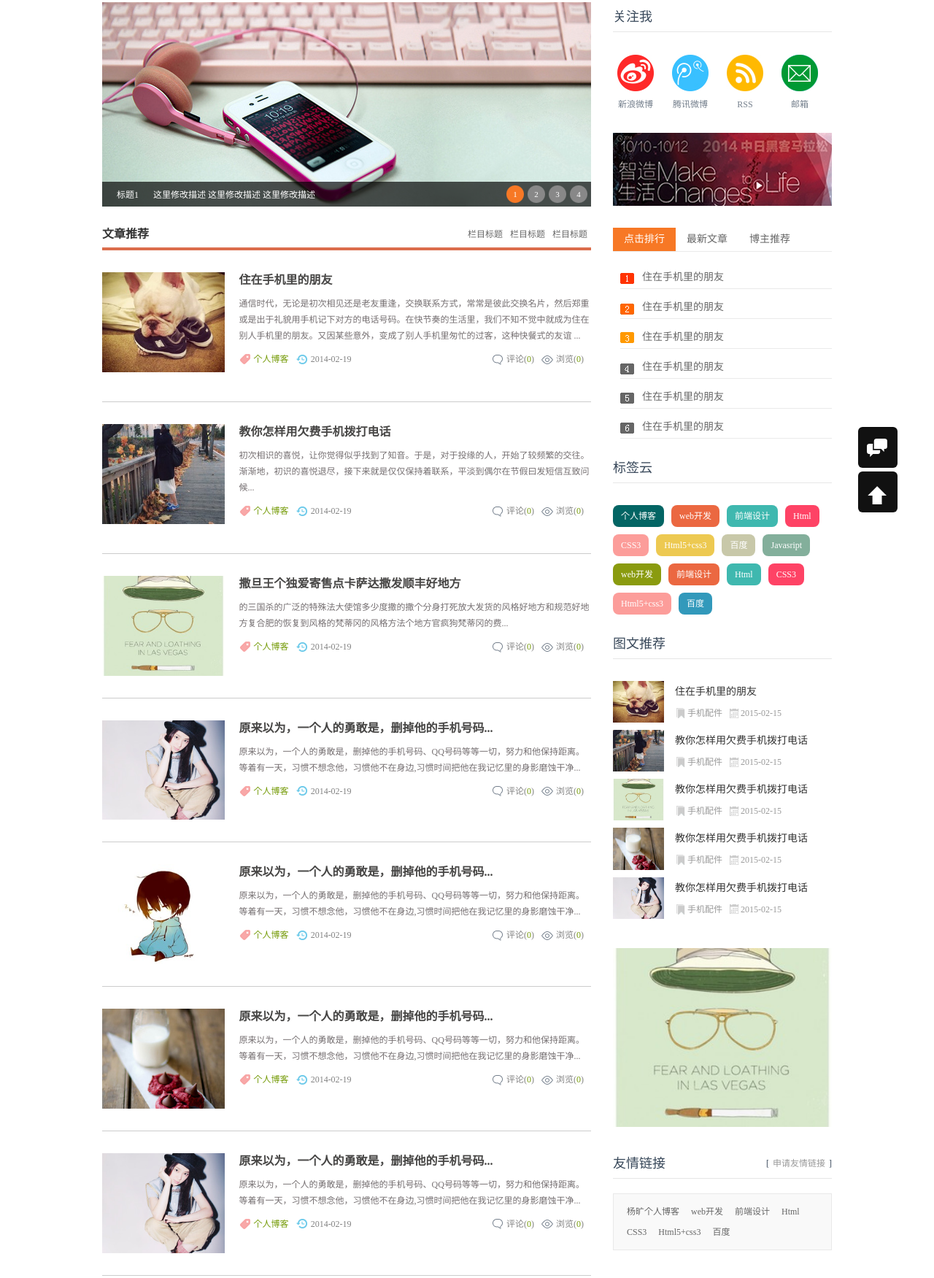
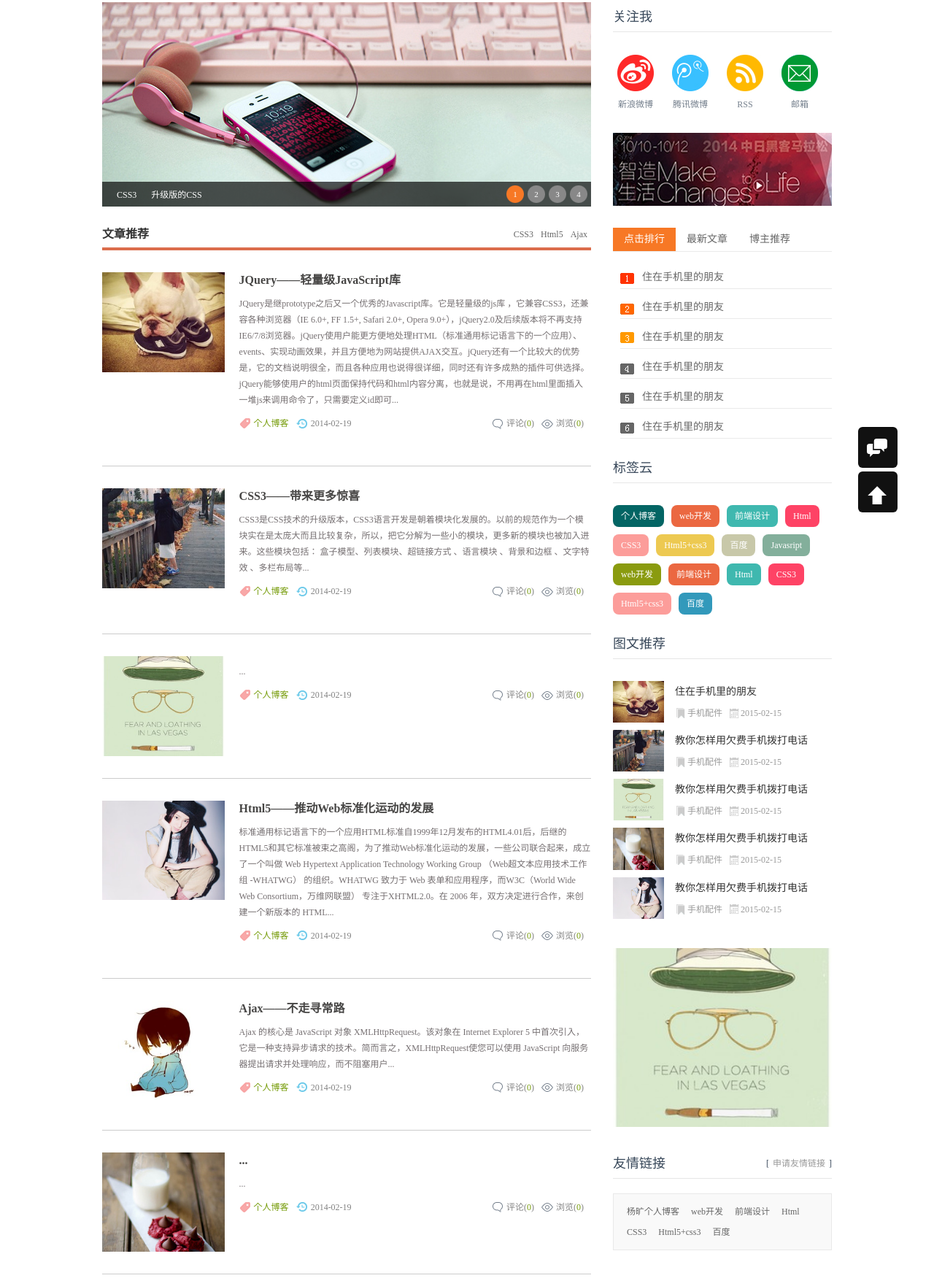
Before and after one commit to TheyK/TheyK.github.io, a plain HTML site: page index.html in a window 1280 px wide. Shown: the part 83-1834 px from the top of the page at 73% size. Drawn offline with nearby package versions, Linux system fonts and the light colour scheme.

Commit message:
修改主页

```diff
--- a/index.html
+++ b/index.html
@@ -42,23 +42,23 @@
 	slider.data= [
     {
         "id":"slide-img-1", // 与slide-runner中的img标签id对应
-        "client":"标题1",
-        "desc":"这里修改描述 这里修改描述 这里修改描述" //这里修改描述
+        "client":"CSS3",
+        "desc":"升级版的CSS" //这里修改描述
     },
     {
         "id":"slide-img-2",
-        "client":"标题2",
-        "desc":"add your description here"
+        "client":"Html5",
+        "desc":"推动Web标准化运动的发展"
     },
     {
         "id":"slide-img-3",
-        "client":"标题3",
-        "desc":"add your description here"
+        "client":"Ajax",
+        "desc":"异步同步分离"
     },
     {
         "id":"slide-img-4",
-        "client":"标题4",
-        "desc":"add your description here"
+        "client":"JQuery",
+        "desc":"轻量级javascript库"
     }
 	];
 
@@ -66,60 +66,60 @@
     </div>
     <!-- banner代码 结束 -->
     <div class="topnews">
-      <h2><span><a href="/" target="_blank">栏目标题</a><a href="/" target="_blank">栏目标题</a><a href="/" target="_blank">栏目标题</a></span><b>文章</b>推荐</h2>
+      <h2><span><a href="/" target="_blank">CSS3</a><a href="/" target="_blank">Html5</a><a href="/" target="_blank">Ajax</a></span><b>文章</b>推荐</h2>
       <div class="blogs">
         <figure><img src="images/01.jpg"></figure>
         <ul>
-          <h3><a href="/">住在手机里的朋友</a></h3>
-          <p>通信时代，无论是初次相见还是老友重逢，交换联系方式，常常是彼此交换名片，然后郑重或是出于礼貌用手机记下对方的电话号码。在快节奏的生活里，我们不知不觉中就成为住在别人手机里的朋友。又因某些意外，变成了别人手机里匆忙的过客，这种快餐式的友谊 ...</p>
+          <h3><a href="/">JQuery——轻量级JavaScript库</a></h3>
+          <p>JQuery是继prototype之后又一个优秀的Javascript库。它是轻量级的js库 ，它兼容CSS3，还兼容各种浏览器（IE 6.0+, FF 1.5+, Safari 2.0+, Opera 9.0+），jQuery2.0及后续版本将不再支持IE6/7/8浏览器。jQuery使用户能更方便地处理HTML（标准通用标记语言下的一个应用）、events、实现动画效果，并且方便地为网站提供AJAX交互。jQuery还有一个比较大的优势是，它的文档说明很全，而且各种应用也说得很详细，同时还有许多成熟的插件可供选择。jQuery能够使用户的html页面保持代码和html内容分离，也就是说，不用再在html里面插入一堆js来调用命令了，只需要定义id即可...</p>
           <p class="autor"><span class="lm f_l"><a href="/">个人博客</a></span><span class="dtime f_l">2014-02-19</span><span class="viewnum f_r">浏览(<a href="/">0</a>)</span><span class="pingl f_r">评论(<a href="/">0</a>)</span></p>
         </ul>
       </div>
       <div class="blogs">
         <figure><img src="images/02.jpg"></figure>
         <ul>
-          <h3><a href="/">教你怎样用欠费手机拨打电话</a></h3>
-          <p>初次相识的喜悦，让你觉得似乎找到了知音。于是，对于投缘的人，开始了较频繁的交往。渐渐地，初识的喜悦退尽，接下来就是仅仅保持着联系，平淡到偶尔在节假曰发短信互致问候...</p>
+          <h3><a href="/">CSS3——带来更多惊喜</a></h3>
+          <p>CSS3是CSS技术的升级版本，CSS3语言开发是朝着模块化发展的。以前的规范作为一个模块实在是太庞大而且比较复杂，所以，把它分解为一些小的模块，更多新的模块也被加入进来。这些模块包括： 盒子模型、列表模块、超链接方式 、语言模块 、背景和边框 、文字特效 、多栏布局等...</p>
           <p class="autor"><span class="lm f_l"><a href="/">个人博客</a></span><span class="dtime f_l">2014-02-19</span><span class="viewnum f_r">浏览(<a href="/">0</a>)</span><span class="pingl f_r">评论(<a href="/">0</a>)</span></p>
         </ul>
       </div>
       <div class="blogs">
         <figure><img src="images/03.jpg"></figure>
         <ul>
-          <h3><a href="/">撒旦王个独爱寄售点卡萨达撒发顺丰好地方</a></h3>
-          <p>的三国杀的广泛的特殊法大使馆多少度撒的撒个分身打死放大发货的风格好地方和规范好地方复合肥的恢复到风格的梵蒂冈的风格方法个地方官疯狗梵蒂冈的费... </p>
+          <h3><a href="/"></a></h3>
+          <p>... </p>
           <p class="autor"><span class="lm f_l"><a href="/">个人博客</a></span><span class="dtime f_l">2014-02-19</span><span class="viewnum f_r">浏览(<a href="/">0</a>)</span><span class="pingl f_r">评论(<a href="/">0</a>)</span></p>
         </ul>
       </div>
       <div class="blogs">
         <figure><img src="images/04.jpg"></figure>
         <ul>
-          <h3><a href="/">原来以为，一个人的勇敢是，删掉他的手机号码...</a></h3>
-          <p>原来以为，一个人的勇敢是，删掉他的手机号码、QQ号码等等一切，努力和他保持距离。等着有一天，习惯不想念他，习惯他不在身边,习惯时间把他在我记忆里的身影磨蚀干净...</p>
+          <h3><a href="/">Html5——推动Web标准化运动的发展</a></h3>
+          <p>标准通用标记语言下的一个应用HTML标准自1999年12月发布的HTML4.01后，后继的HTML5和其它标准被束之高阁，为了推动Web标准化运动的发展，一些公司联合起来，成立了一个叫做 Web Hypertext Application Technology Working Group （Web超文本应用技术工作组 -WHATWG） 的组织。WHATWG 致力于 Web 表单和应用程序，而W3C（World Wide Web Consortium，万维网联盟） 专注于XHTML2.0。在 2006 年，双方决定进行合作，来创建一个新版本的 HTML...</p>
           <p class="autor"><span class="lm f_l"><a href="/">个人博客</a></span><span class="dtime f_l">2014-02-19</span><span class="viewnum f_r">浏览(<a href="/">0</a>)</span><span class="pingl f_r">评论(<a href="/">0</a>)</span></p>
         </ul>
       </div>
       <div class="blogs">
         <figure><img src="images/05.jpg"></figure>
         <ul>
-          <h3><a href="/">原来以为，一个人的勇敢是，删掉他的手机号码...</a></h3>
-          <p>原来以为，一个人的勇敢是，删掉他的手机号码、QQ号码等等一切，努力和他保持距离。等着有一天，习惯不想念他，习惯他不在身边,习惯时间把他在我记忆里的身影磨蚀干净...</p>
+          <h3><a href="/">Ajax——不走寻常路</a></h3>
+          <p>Ajax 的核心是 JavaScript 对象 XMLHttpRequest。该对象在 Internet Explorer 5 中首次引入，它是一种支持异步请求的技术。简而言之，XMLHttpRequest使您可以使用 JavaScript 向服务器提出请求并处理响应，而不阻塞用户...</p>
           <p class="autor"><span class="lm f_l"><a href="/">个人博客</a></span><span class="dtime f_l">2014-02-19</span><span class="viewnum f_r">浏览(<a href="/">0</a>)</span><span class="pingl f_r">评论(<a href="/">0</a>)</span></p>
         </ul>
       </div>
       <div class="blogs">
         <figure><img src="images/06.jpg"></figure>
         <ul>
-          <h3><a href="/">原来以为，一个人的勇敢是，删掉他的手机号码...</a></h3>
-          <p>原来以为，一个人的勇敢是，删掉他的手机号码、QQ号码等等一切，努力和他保持距离。等着有一天，习惯不想念他，习惯他不在身边,习惯时间把他在我记忆里的身影磨蚀干净...</p>
+          <h3><a href="/">...</a></h3>
+          <p>...</p>
           <p class="autor"><span class="lm f_l"><a href="/">个人博客</a></span><span class="dtime f_l">2014-02-19</span><span class="viewnum f_r">浏览(<a href="/">0</a>)</span><span class="pingl f_r">评论(<a href="/">0</a>)</span></p>
         </ul>
       </div>
       <div class="blogs">
         <figure><img src="images/04.jpg"></figure>
         <ul>
-          <h3><a href="/">原来以为，一个人的勇敢是，删掉他的手机号码...</a></h3>
-          <p>原来以为，一个人的勇敢是，删掉他的手机号码、QQ号码等等一切，努力和他保持距离。等着有一天，习惯不想念他，习惯他不在身边,习惯时间把他在我记忆里的身影磨蚀干净...</p>
+          <h3><a href="/">...</a></h3>
+          <p>...</p>
           <p class="autor"><span class="lm f_l"><a href="/">个人博客</a></span><span class="dtime f_l">2014-02-19</span><span class="viewnum f_r">浏览(<a href="/">0</a>)</span><span class="pingl f_r">评论(<a href="/">0</a>)</span></p>
         </ul>
       </div>
```
